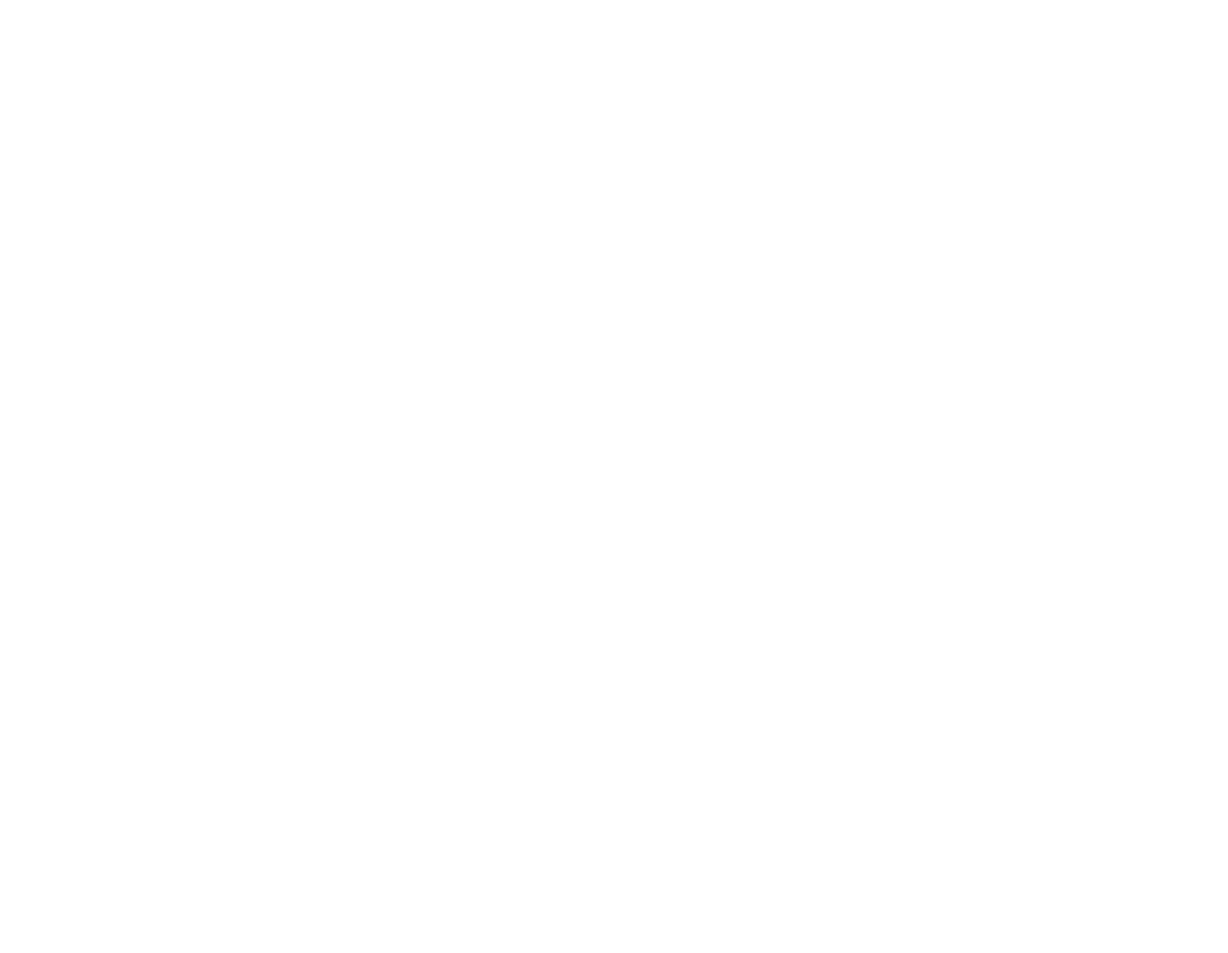
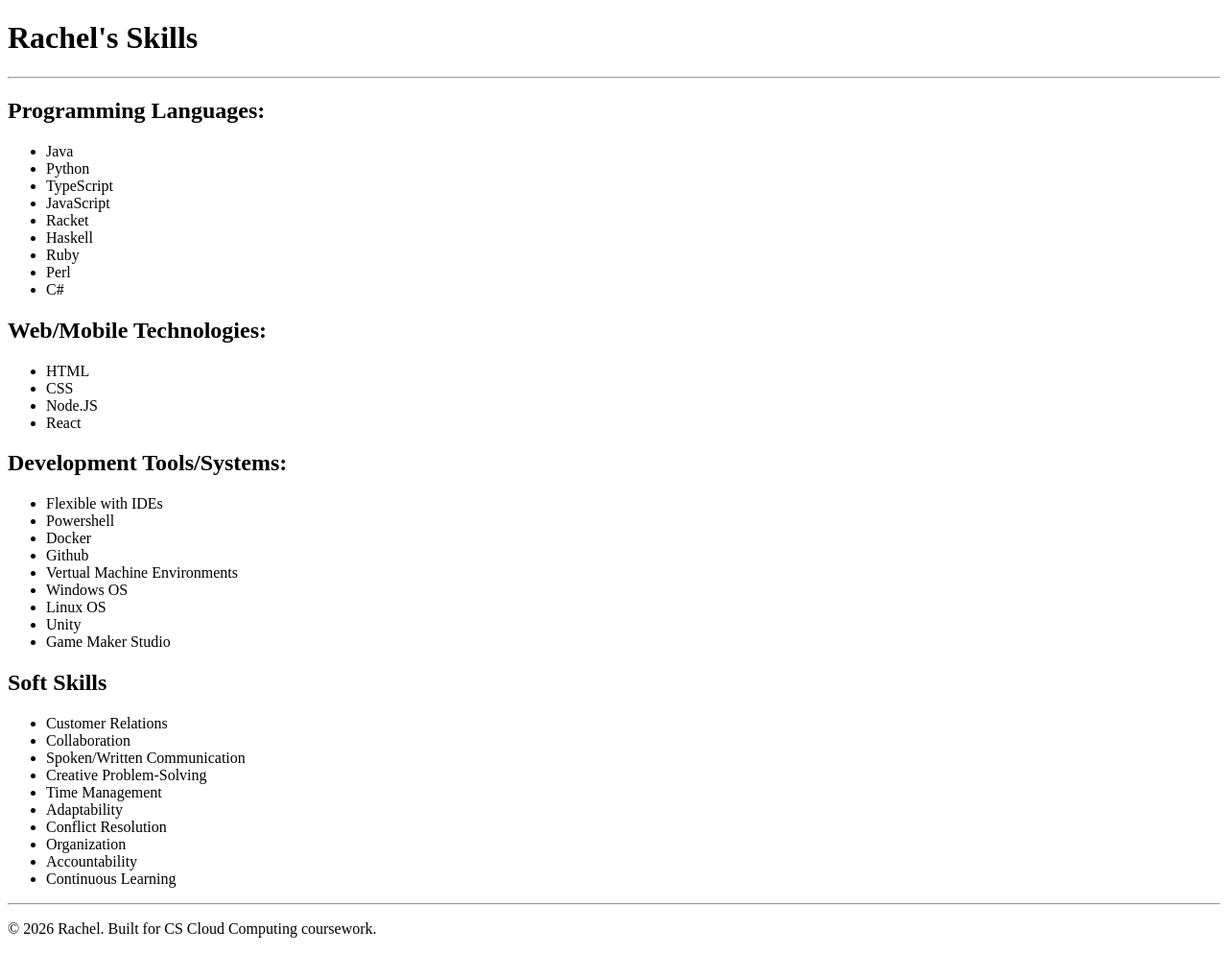
Before and after one commit to rmohamed93/final-website, a plain HTML site: page current_skills.html in a window 1280 px wide. Shown: the whole page at 96% size. Before the commit the page ends 800 px from the top, so only its background shows below. Drawn offline with Linux system fonts and the light colour scheme.

Commit message:
Casual push as the website develops.

```diff
--- a/current_skills.html
+++ b/current_skills.html
@@ -4,4 +4,66 @@
         <meta charset="utf-8">
         <title>Rachel's Skills</title>
     </head>
+
+    <body>
+        <h1> Rachel's Skills</h1>
+
+        <hr>
+
+        <h2>Programming Languages:</h2>
+        <ul>
+            <li>Java</li>
+            <li>Python</li>
+            <li>TypeScript</li>
+            <li>JavaScript</li>
+            <li>Racket</li>
+            <li>Haskell</li>
+            <li>Ruby</li>
+            <li>Perl</li>
+            <li>C#</li>
+        </ul>
+
+        <h2>Web/Mobile Technologies:</h2>
+        <ul>
+            <li>HTML</li>
+            <li>CSS</li>
+            <li>Node.JS</li>
+            <li>React</li>
+        </ul>
+
+        <h2>Development Tools/Systems:</h2>
+        <ul>
+            <li>Flexible with IDEs</li>
+            <li>Powershell</li>
+            <li>Docker</li>
+            <li>Github</li>
+            <li>Vertual Machine Environments</li>
+            <li>Windows OS</li>
+            <li>Linux OS</li>
+            <li>Unity</li>
+            <li>Game Maker Studio</li>
+        </ul>
+
+        <h2>Soft Skills</h2>
+        <ul>
+            <li>Customer Relations</li>
+            <li>Collaboration</li>
+            <li>Spoken/Written Communication</li>
+            <li>Creative Problem-Solving</li>
+            <li>Time Management</li>
+            <li>Adaptability</li>
+            <li>Conflict Resolution</li>
+            <li>Organization</li>
+            <li>Accountability</li>
+            <li>Continuous Learning</li>
+        </ul>
+
+        <hr>
+
+        <footer>
+            <p>&copy; 2026 Rachel. Built for CS Cloud Computing coursework.</p>
+        </footer>
+
+    </body>
+
 </html>
```
Also changed, not shown: index.html (+19 -0 lines), professional_goals.html (+14 -0 lines), technical_goals.html (+14 -0 lines).
